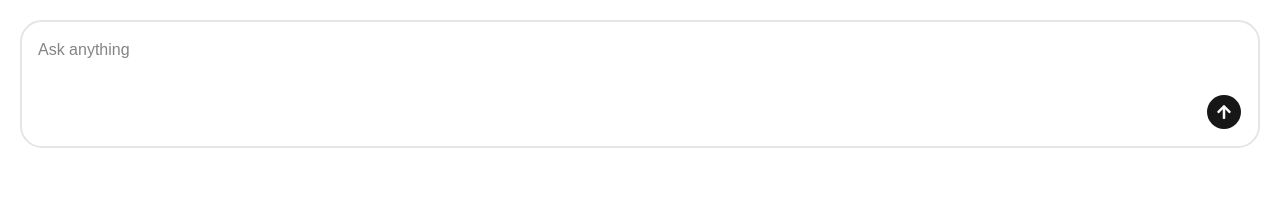
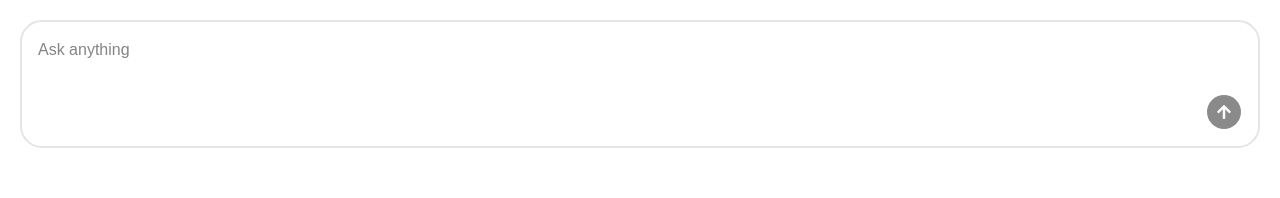
Before and after one commit to mostafa-mz-code/wonder-world-ai-chatbot, a React (Vite) app in the folder packages/client/: page / in a window 1280 px wide. Shown: the top 198 px of the page. Built offline with nearby package versions, Linux system fonts and the light colour scheme.

Commit message:
add behaviors to the chatbot component

```diff
--- a/packages/client/package.json
+++ b/packages/client/package.json
@@ -18,6 +18,7 @@
     "radix-ui": "^1.4.3",
     "react": "^19.2.4",
     "react-dom": "^19.2.4",
+    "react-hook-form": "^7.73.1",
     "react-icons": "^5.6.0",
     "shadcn": "^4.3.0",
     "tailwind-merge": "^3.5.0",
--- a/packages/client/src/components/ChatBot.tsx
+++ b/packages/client/src/components/ChatBot.tsx
@@ -1,19 +1,46 @@
-import React from "react";
 import { Button } from "./ui/button";
 import { FaArrowUp } from "react-icons/fa";
+import { useForm } from "react-hook-form";
+import type { KeyboardEvent } from "react";
+
+type FormData = {
+  prompt: string;
+};
 
 const ChatBot = () => {
+  const { register, handleSubmit, reset, formState } = useForm<FormData>();
+
+  const onSubmit = (data: FormData) => {
+    console.log(data);
+    reset();
+  };
+
+  const onKeyDown = (e: KeyboardEvent<HTMLFormElement>) => {
+    if (e.key === "Enter" && !e.shiftKey) {
+      e.preventDefault();
+      handleSubmit(onSubmit)();
+    }
+  };
+
   return (
-    <div className="flex flex-col gap-2 items-end border-2 p-4 rounded-3xl">
+    <form
+      onSubmit={handleSubmit(onSubmit)}
+      onKeyDown={onKeyDown}
+      className="flex flex-col gap-2 items-end border-2 p-4 rounded-3xl"
+    >
       <textarea
+        {...register("prompt", {
+          required: true,
+          validate: (data) => data.trim().length > 0,
+        })}
         className="w-full border-none focus:outline-none resize-none"
         placeholder="Ask anything"
         maxLength={1000}
       />
-      <Button className="rounded-full size-9">
+      <Button disabled={!formState.isValid} className="rounded-full size-9">
         <FaArrowUp />
       </Button>
-    </div>
+    </form>
   );
 };
 
```
Also changed, not shown: 1 other file (tests, documents, lock files or other folders).
